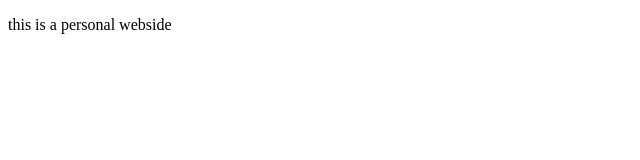
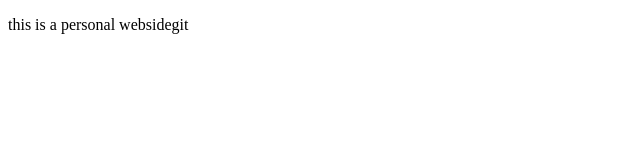
Before and after one commit to shakil0162/developar-protfolio, a plain HTML site: page index.html in a window 1280 px wide. Shown: the full height of the page, 0-640 px from the left. Drawn offline with Linux system fonts and the light colour scheme.

```diff
--- a/index.html
+++ b/index.html
@@ -8,7 +8,7 @@
     <link rel="stylesheet" href="style.css">
 </head>
 <body>
-    <p>this is a personal webside</p>
+    <p>this is a personal websidegit</p>
 
 </body>
 </html>
```
